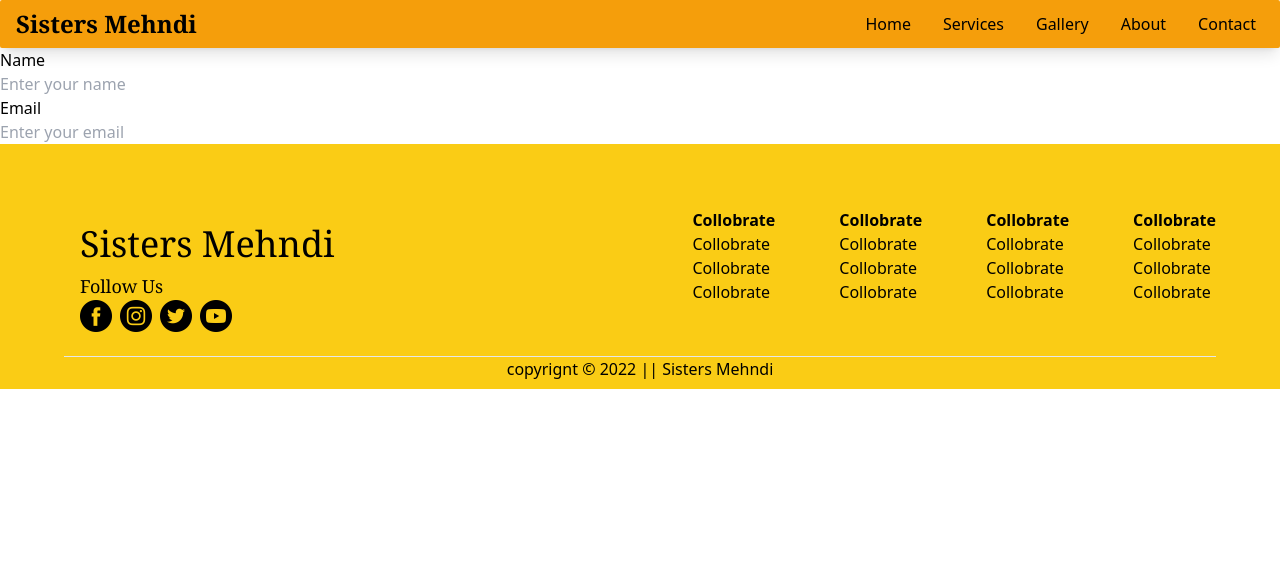
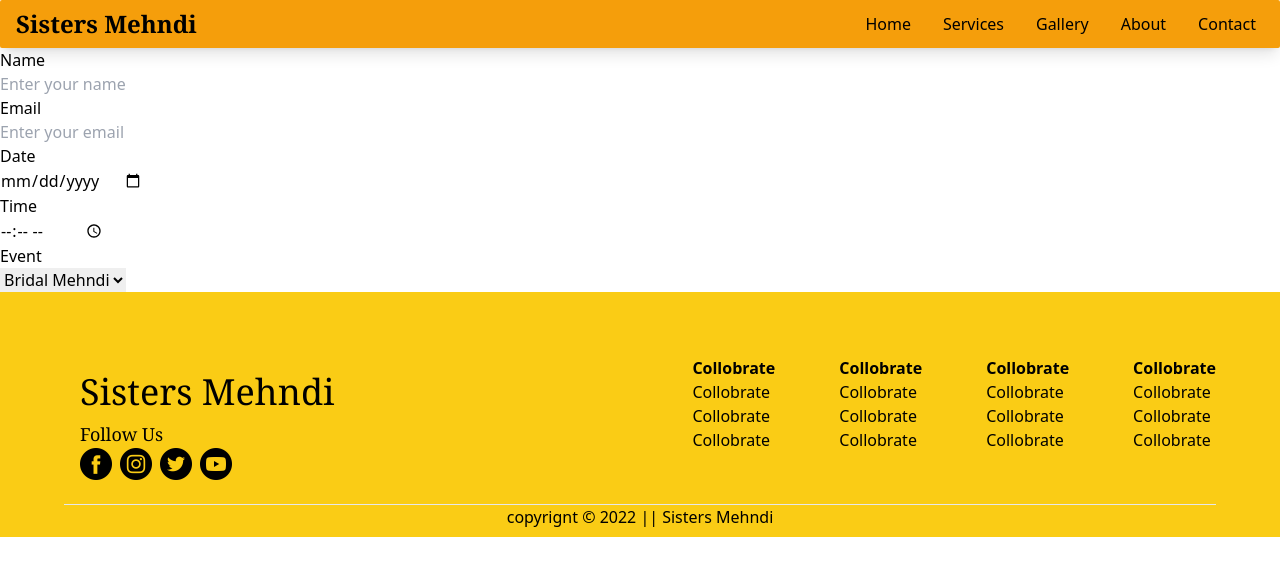
Before and after one commit to MitAbhay/hinna-henna, a Next.js app: page /form in a window 1280 px wide. Shown: the top 576 px of the page. Built offline with nearby package versions, Linux system fonts and the light colour scheme.

Commit message:
react-hook-form added

```diff
--- a/package.json
+++ b/package.json
@@ -11,6 +11,7 @@
     "react": "18.1.0",
     "react-dom": "18.1.0",
     "react-grid-gallery": "^0.5.5",
+    "react-hook-form": "^7.31.3",
     "react-photo-gallery": "^8.0.0",
     "react-responsive-carousel": "^3.2.23"
   },
--- a/pages/form.tsx
+++ b/pages/form.tsx
@@ -9,8 +9,25 @@ function form() {
           <input type="text" name="name" placeholder="Enter your name" />
         </div>
         <div>
-            <p>Email</p>
-            <input type="email" name="email" placeholder="Enter your email" />
+          <p>Email</p>
+          <input type="email" name="email" placeholder="Enter your email" />
+        </div>
+        <div>
+          <p>Date</p>
+          <input type="date" name="date" placeholder="Select Date" />
+        </div>
+        <div>
+          <p>Time</p>
+          <input type="time" name="time" placeholder="Select Time" />
+        </div>
+        <div>
+          <p>Event</p>
+          <select name="event">
+            <option value="volvo">Bridal Mehndi</option>
+            <option value="saab">Saab</option>
+            <option value="opel">Opel</option>
+            <option value="audi">Audi</option>
+          </select>
         </div>
       </form>
     </div>
```
Also changed, not shown: 1 other file (tests, documents, lock files or other folders).
